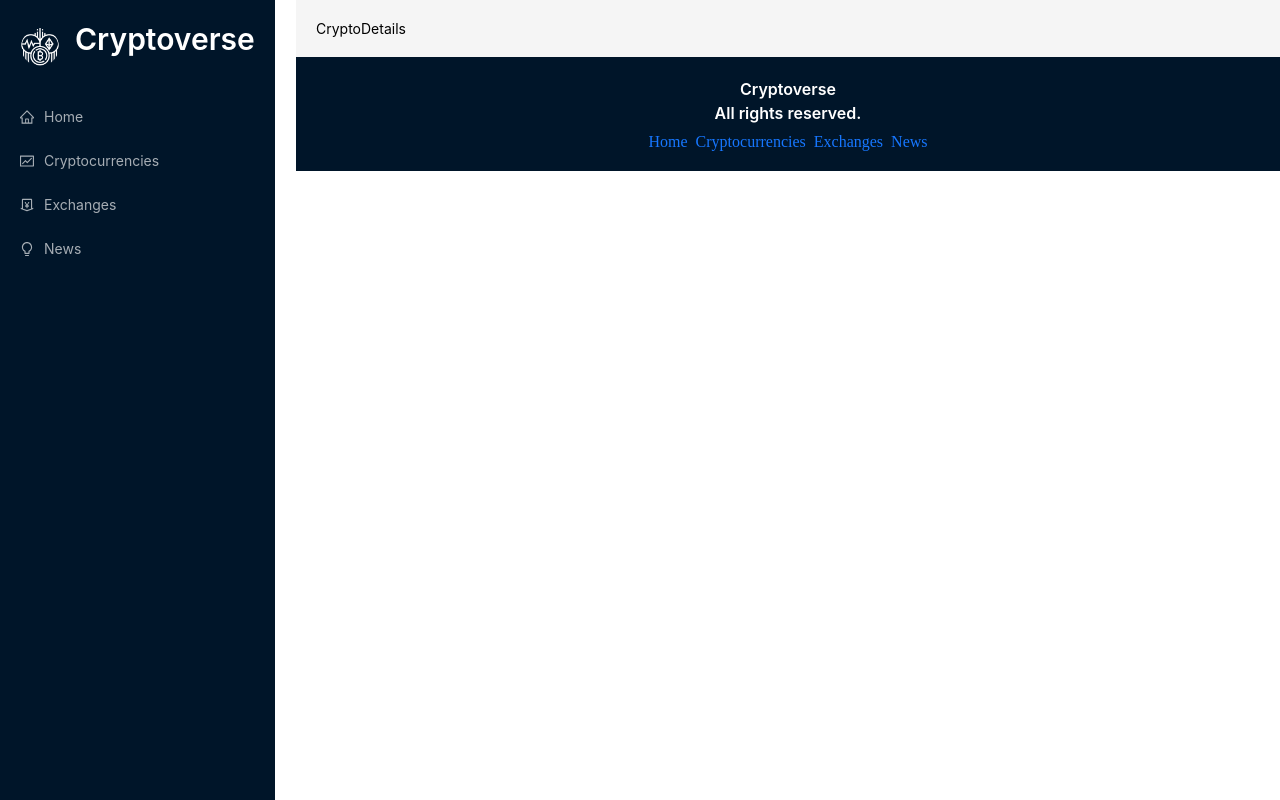
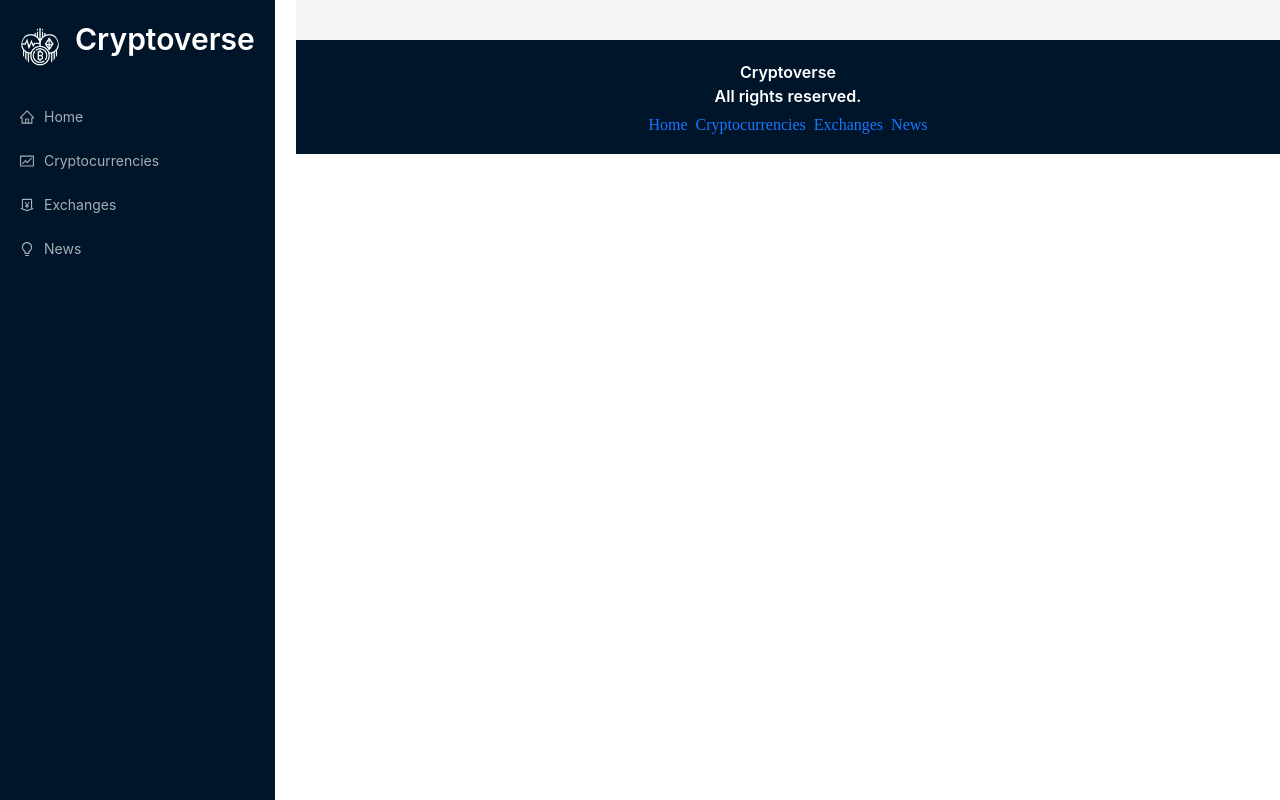
Before and after one commit to Muanester/Cryptoapp, a React (Create React App) app: page /crypto/1 in a window 1280 px wide. Built offline with nearby package versions, Linux system fonts and the light colour scheme.

Commit message:
Cryptodetails

```diff
--- a/src/components/CryptoDetails.jsx
+++ b/src/components/CryptoDetails.jsx
@@ -1,7 +1,7 @@
 import React from "react";
 
 function CryptoDetails() {
-  return <div>CryptoDetails</div>;
+  return <div></div>;
 }
 
 export default CryptoDetails;
```
